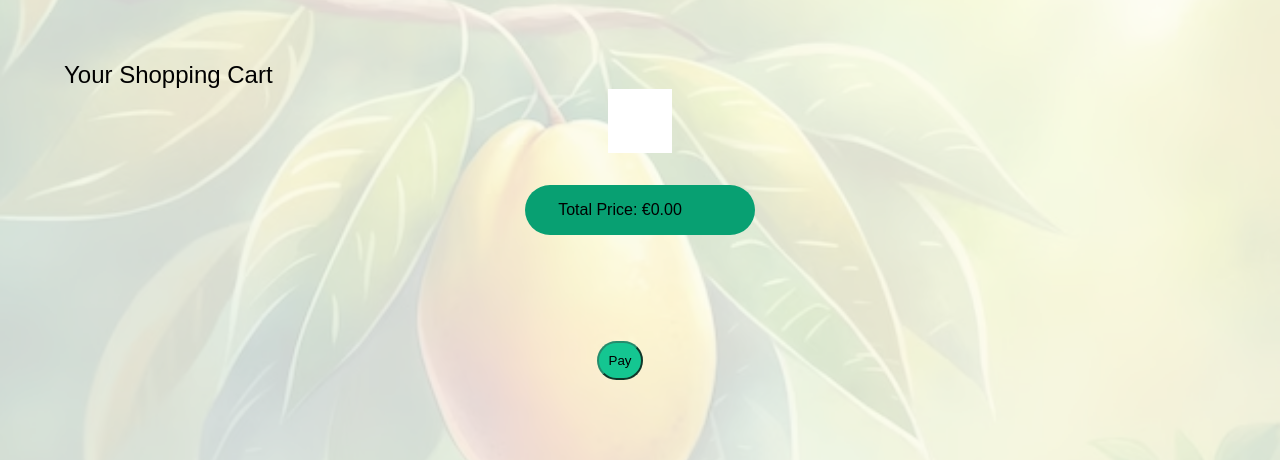
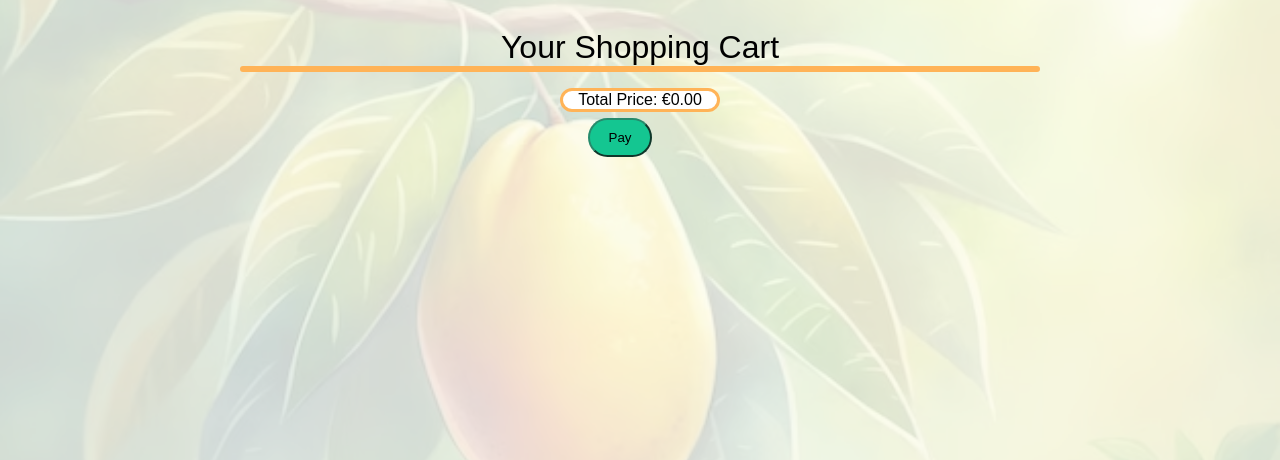
Before and after one commit to Mikast14/Moekoe-s-Mango-s, a plain HTML site: page checkout/checkout.html in a window 1280 px wide. Shown: the part 103-563 px from the top of the page. Drawn offline with nearby package versions, Linux system fonts and the light colour scheme; a web font is replaced by a local one.

Commit message:
Footer fix

```diff
--- a/checkout/checkout.css
+++ b/checkout/checkout.css
@@ -57,39 +57,44 @@ body {
     width: 100px;
     padding-top: 10px;
 }
-
 #cart-container {
-    padding: 2rem;
-}
-
-.container {
+    background-color: white;
     display: flex;
     flex-direction: column;
-    gap: 2rem;
+    justify-content: center;
+    width: 50rem;
+    border-radius: 1rem;
+    border: 0.2rem rgb(255, 179, 87) solid;
 }
+.title {
+    font-size: xx-large;
+}
+#total-price {
+    background-color: white;
+    width: 10rem;
+    display: flex;
+    justify-content: center;
+    border-radius: 1rem;
+    margin-top: 1rem;
+    border: 0.2rem rgb(255, 179, 87) solid;
+}
+#total-container {
+    display: flex;
+    flex-direction: column;
+    align-items: center;
+    justify-content: center;
+    margin-top: 2rem;
 
-.alles {
+}
+#cart-container img {
+    width: 5rem;
+    border-radius: 10rem;
+}
+.geheel {
     display: flex;
+    justify-content: space-between;
     align-items: center;
-    justify-content: space-between;
-    gap: 2rem;
-}
-
-.checkoutscreen {
-    background-color: white;
-    margin: 0 auto;
-}
-
-.product-image {
-    padding-right: 20px;
-    width: 100px;
-    border-radius: 10px;
-}
-
-.product-price {
-    display: flex;
-    padding-right: 100px;
-    text-align: end
+    margin: 1rem;
 }
 
 .product-button {
@@ -101,19 +106,6 @@ body {
 
 .product-button:hover {
     background-color: rgb(30, 177, 133);
-}
-
-#total-container {
-    display: flex;
-    background-color: rgb(8, 160, 114);
-    margin-left: 40%;
-    margin-right: 40%;
-    height: 50px;
-    align-items: center;
-    border-radius: 100px;
-    justify-content: center;
-    padding-right: 40px;
-    margin-bottom: 100px
 }
 
 .buttonpay {
@@ -129,6 +121,7 @@ body {
 .pay-button {
     border-radius: 100px;
     padding: 10px;
+    width: 4rem;
     background-color: rgb(20, 198, 145);
     border-color: rgb(38, 139, 108);
 }
--- a/checkout/checkout.html
+++ b/checkout/checkout.html
@@ -25,21 +25,12 @@
         <div class="einde"><img class="palm" src="../img/palm.png" alt="">
         </div>
     </nav>
-    <section style="padding: 4rem">
-        <h1>Your Shopping Cart</h1>
-        <div id="empty-cart-message" style="display: none;">
-            <p>Your shopping cart is empty.</p>
+    <section >
+        <div id="total-container">
+        <h1 class="title">Your Shopping Cart</h1>
+        <div id="cart-container"></div>
+            <p id="total-price"></p>
         </div>
-
-        <div class="container">
-            <div class="checkoutscreen">
-                <div class="producten">
-                    <div id="cart-container"></div>
-                </div>
-            </div>
-            <div id="total-container">
-                <p id="total-price"></p>
-            </div>
         </div>
         <div class="buttonpay">
             <button class="pay-button" onclick="pay()">Pay</button>
--- a/checkout/checkout.js
+++ b/checkout/checkout.js
@@ -25,17 +25,18 @@ function updateCart() {
     cartProducts.forEach(product => {
         const cartItem = document.createElement('div');
         const productPrice = parseFloat(product.prijs);
+        cartItem.classList.add('geheel');
 
         if (!Number.isNaN(productPrice)) {
             totalPrice += productPrice;
 
             cartItem.innerHTML = `
-                    <div class="alles">
+
                     <td><img class="product-image" src="${product.image}" alt="Foto of ${product.productname}"></td>
                         <td class="product-name"><h1>${product.productname}</h1></td>
                         <td class="product-price"><h3>${productPrice},-</h3></td>
             <td> <button class="product-button" onclick="removeFromCart(${product.id})">remove from cart</button></td>
-                    </div>
+
                 `;
 
             cartContainer.appendChild(cartItem);
```
